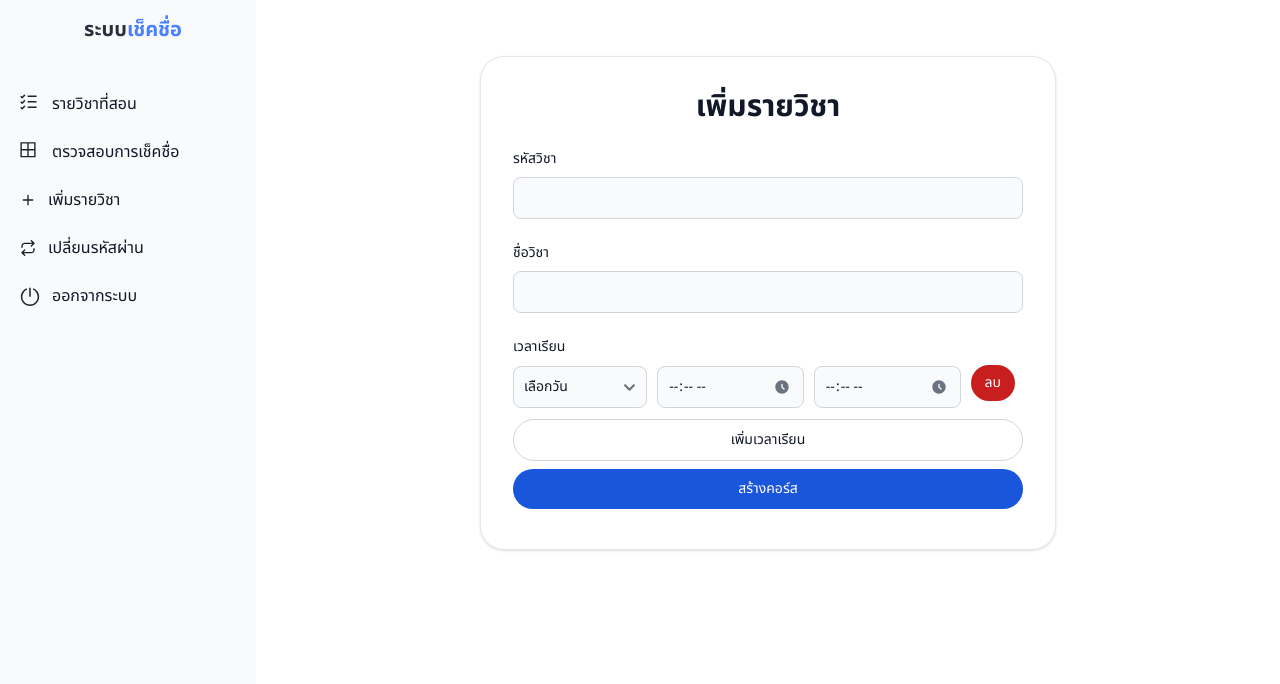
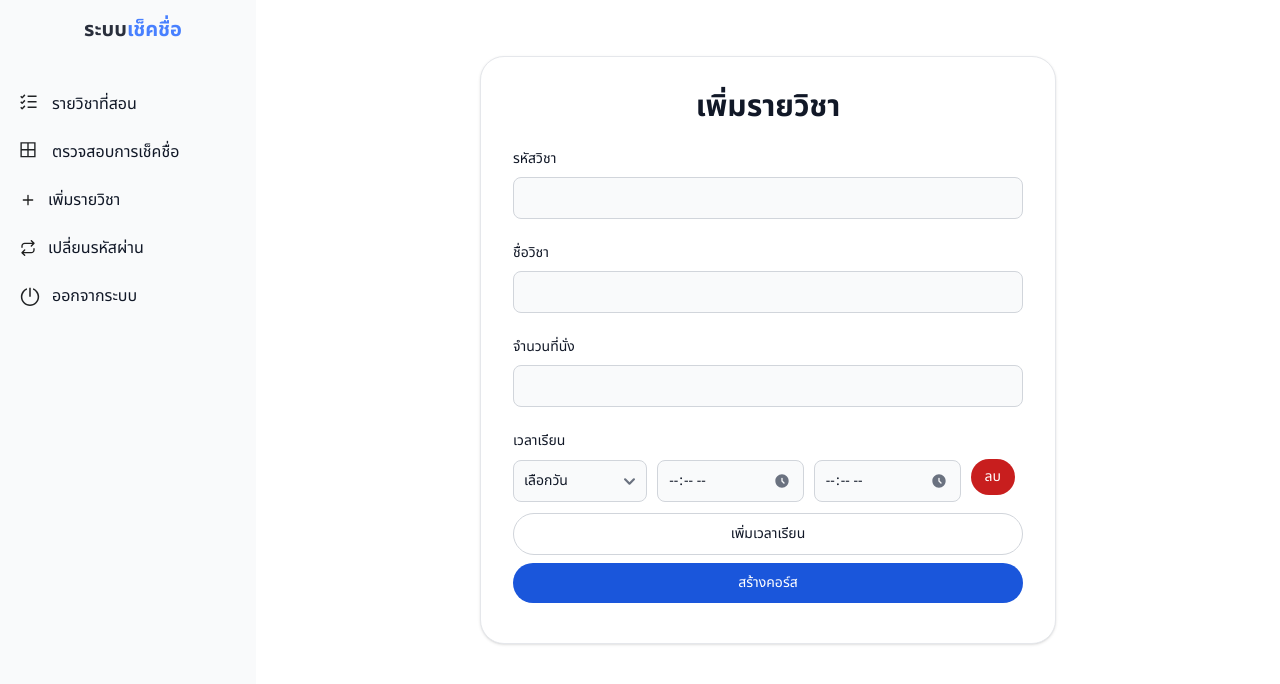
Before and after one commit to usersatu55/Frontend_dataser, a React (Vite) app: page /TeacherAddCourse in a window 1280 px wide. Shown: the top 684 px of the page. Built offline with nearby package versions, Linux system fonts and the light colour scheme.

Commit message:
add seatlimit

```diff
--- a/src/pages/TeacherAddCourse.jsx
+++ b/src/pages/TeacherAddCourse.jsx
@@ -7,6 +7,7 @@
 
 function TeacherAddCourse() {
   const [courseCode, setCourseCode] = useState("");
+  const [seatLimit, setSeatLimit] = useState("");
   const [courseName, setCourseName] = useState("");
   const [timeSlots, setTimeSlots] = useState([
     { day: "", start_time: "", end_time: "" },
@@ -28,6 +29,7 @@
         {
           course_code: courseCode,
           course_name: courseName,
+          seat_limit: seatLimit,
           course_time_slots: timeSlots,
         },
         {
@@ -40,7 +42,14 @@
       alert("สร้างคอร์สสำเร็จ");
     } catch (err) {
       console.error(err);
-      alert("สร้างคอร์สไม่สำเร็จ");
+      if (err.response) {
+        console.error("Error Response:", err.response.data);
+        alert(
+          `สร้างคอร์สไม่สำเร็จ: ${err.response.data.message || "ไม่ทราบสาเหตุ"}`
+        );
+      } else {
+        alert("สร้างคอร์สไม่สำเร็จ: ไม่สามารถติดต่อเซิร์ฟเวอร์");
+      }
     }
   };
 
@@ -103,6 +112,24 @@
                   name="course_name"
                   value={courseName}
                   onChange={(e) => setCourseName(e.target.value)}
+                  className="bg-gray-50 border border-gray-300 text-gray-900 text-sm rounded-lg focus:ring-blue-500 focus:border-blue-500 block w-full p-2.5 dark:bg-gray-600 dark:border-gray-500 dark:placeholder-gray-400 dark:text-white"
+                  required
+                />
+              </div>
+
+              <div>
+                <label
+                  htmlFor="seatLimit"
+                  className="block mb-2 text-sm font-medium text-gray-900 dark:text-white"
+                >
+                  จำนวนที่นั่ง
+                </label>
+                <input
+                  type="number"
+                  id="seatLimit"
+                  name="seat_limit"
+                  value={seatLimit}
+                  onChange={(e) => setSeatLimit(e.target.value)}
                   className="bg-gray-50 border border-gray-300 text-gray-900 text-sm rounded-lg focus:ring-blue-500 focus:border-blue-500 block w-full p-2.5 dark:bg-gray-600 dark:border-gray-500 dark:placeholder-gray-400 dark:text-white"
                   required
                 />
```
